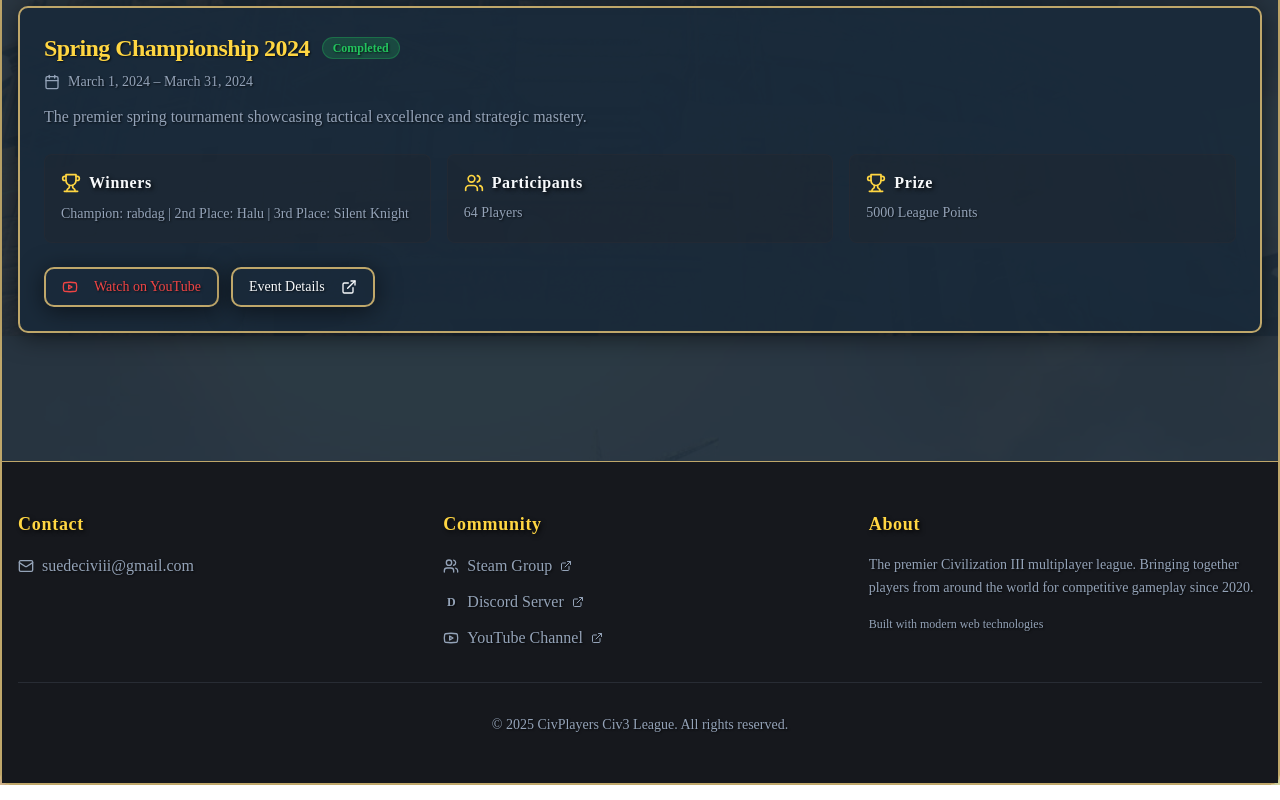
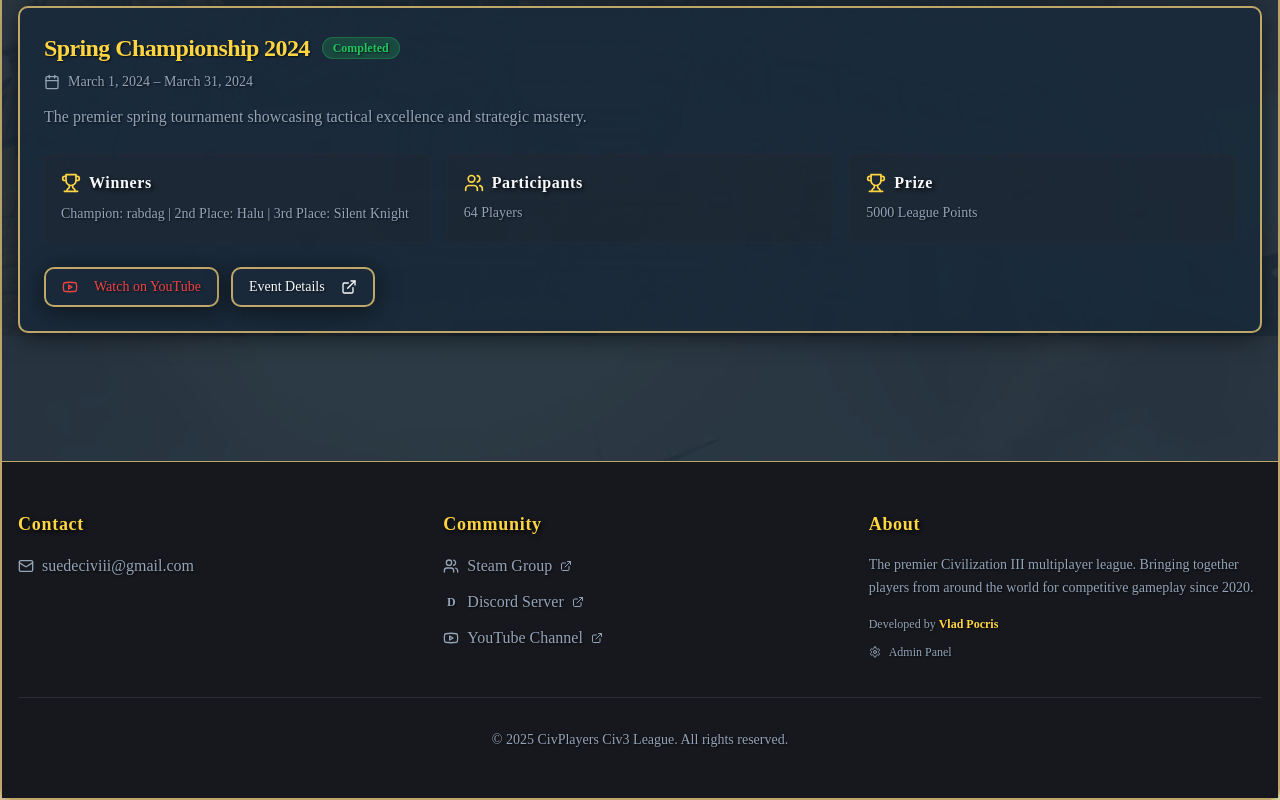
Before and after one commit to VladPocris/CivPlayers-Civ3-League, a React (Vite) app: page /CivPlayers-Civ3-League/events in a window 1280 px wide. Shown: the part 624-1424 px from the top of the page. Built offline with nearby package versions, Linux system fonts and the light colour scheme; a web font is replaced by a local one.

Commit message:
Final touches.

```diff
--- a/src/App.tsx
+++ b/src/App.tsx
@@ -2,7 +2,8 @@ import { Toaster } from "@/components/ui/toaster";
 import { Toaster as Sonner } from "@/components/ui/sonner";
 import { TooltipProvider } from "@/components/ui/tooltip";
 import { QueryClient, QueryClientProvider } from "@tanstack/react-query";
-import { BrowserRouter, Routes, Route } from "react-router-dom";
+import { BrowserRouter, Routes, Route, useLocation } from "react-router-dom";
+import { useEffect } from "react";
 const BASE_NAME = "/CivPlayers-Civ3-League";
 import Index from "./pages/Index";
 import NotFound from "./pages/NotFound";
@@ -19,12 +20,23 @@ import OldLeaderboards from "./pages/OldLeaderboards";
 
 const queryClient = new QueryClient();
 
+function ScrollToTop() {
+  const { pathname } = useLocation();
+
+  useEffect(() => {
+    window.scrollTo(0, 0);
+  }, [pathname]);
+
+  return null;
+}
+
 const App = () => (
   <QueryClientProvider client={queryClient}>
     <TooltipProvider>
       <Toaster />
       <Sonner />
   <BrowserRouter basename={BASE_NAME}>
+        <ScrollToTop />
         <Routes>
           <Route path="/" element={<Index />} />
           <Route path="/about" element={<About />} />
--- a/src/components/layout/Footer.tsx
+++ b/src/components/layout/Footer.tsx
@@ -1,4 +1,5 @@
-import { Mail, Youtube, Users, ExternalLink } from "lucide-react";
+import { Mail, Youtube, Users, ExternalLink, Settings } from "lucide-react";
+import { Link } from "react-router-dom";
 
 const Footer = () => {
   return (
@@ -61,8 +62,15 @@ const Footer = () => {
               Bringing together players from around the world for competitive gameplay since 2020.
             </p>
             <p className="text-xs text-muted-foreground mt-4">
-              Built with modern web technologies
+              Developed by <a href="https://vladpocris.github.io/InteractiveCV/" target="_blank" rel="noopener noreferrer" className="text-primary font-semibold hover:underline">Vlad Pocris</a>
             </p>
+            <Link
+              to="/admin"
+              className="inline-flex items-center gap-2 mt-3 text-xs text-muted-foreground hover:text-primary transition-colors"
+            >
+              <Settings className="w-3 h-3" />
+              <span>Admin Panel</span>
+            </Link>
           </div>
         </div>
 
```
Also changed, not shown: 1 other file (tests, documents, lock files or other folders).
